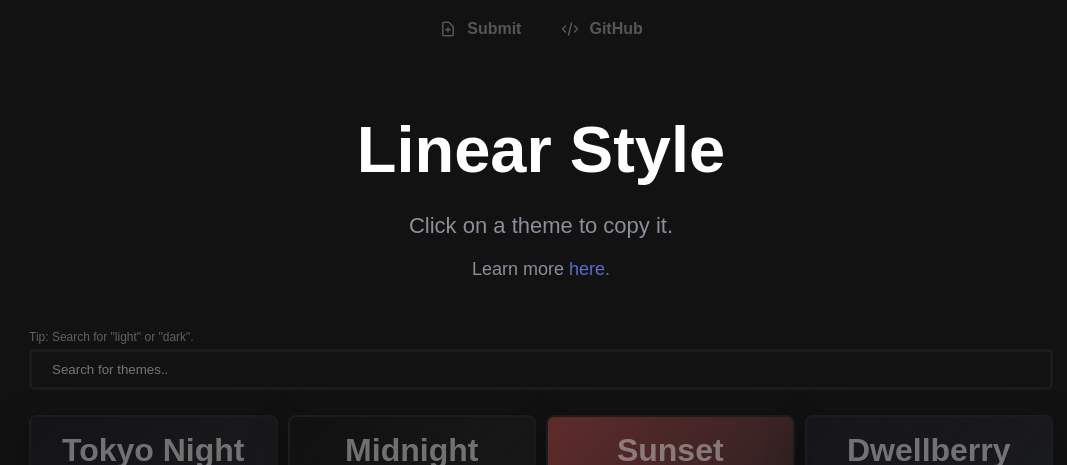
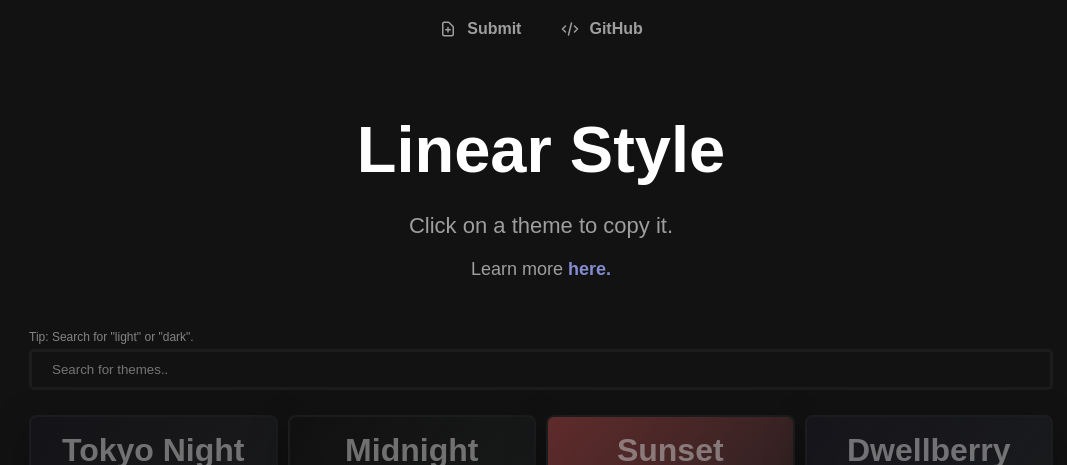
Before and after one commit to alii/linear-style, a Next.js app: page / in a window 1280 px wide. Shown: the top 465 px of the page, without its empty margins (99-1166 px from the left). Built offline with nearby package versions, Linux system fonts and the light colour scheme; a web font is replaced by a local one.

Commit message:
fix: improve a11y

```diff
--- a/src/components/Headers.ts
+++ b/src/components/Headers.ts
@@ -8,10 +8,10 @@ export const Title = styled.h1`
   color: white;
 `;
 
-export const Subtitle = styled.span`
+export const Subtitle = styled.h2`
   text-align: center;
   margin-bottom: 20px;
-  color: #8a8f98;
+  color: ${p => p.theme.colors.text}c0;
   font-weight: 500;
   font-size: 22px;
 `;
@@ -19,12 +19,13 @@ export const Subtitle = styled.span`
 export const LearnMore = styled.h3`
   text-align: center;
   margin-bottom: 50px;
-  color: #8a8f98;
+  color: ${p => p.theme.colors.text}c0;
   font-weight: 500;
   font-size: 18px;
 `;
 
 export const Link = styled.a`
-  color: #5d6ad0;
+  color: ${p => p.theme.colors.accent};
   text-decoration: none;
+  font-weight: bold;
 `;
--- a/src/components/SearchInput.ts
+++ b/src/components/SearchInput.ts
@@ -15,6 +15,6 @@ export const SearchInput = styled.input`
 export const SearchLabel = styled.label`
   display: flex;
   flex-direction: column;
-  color: ${props => props.theme.colors.text}6c;
+  color: ${props => props.theme.colors.text}9c;
   font-size: 12px;
 `;
--- a/src/core/app-themes.ts
+++ b/src/core/app-themes.ts
@@ -5,6 +5,7 @@ export type AppTheme = {
     background: string;
     text: string;
     lighterBackground: string;
+    accent: string;
   };
 };
 
@@ -14,6 +15,7 @@ export const appThemes: Record<typeof appThemeNames[number], AppTheme> = {
       background: "#121212",
       text: "#cccccc",
       lighterBackground: "#1b1c1d",
+      accent: "#848CD0",
     },
   },
 };
--- a/src/molecules/Navbar.tsx
+++ b/src/molecules/Navbar.tsx
@@ -29,7 +29,7 @@ export const StyledNavbar = styled.div`
     text-decoration: none;
     font-weight: 600;
     display: inline-flex;
-    color: ${props => props.theme.colors.text}5c;
+    color: ${props => props.theme.colors.text}c0;
     align-items: center;
     transition: 200ms ease-out 0s;
     margin: 0 10px;
```
